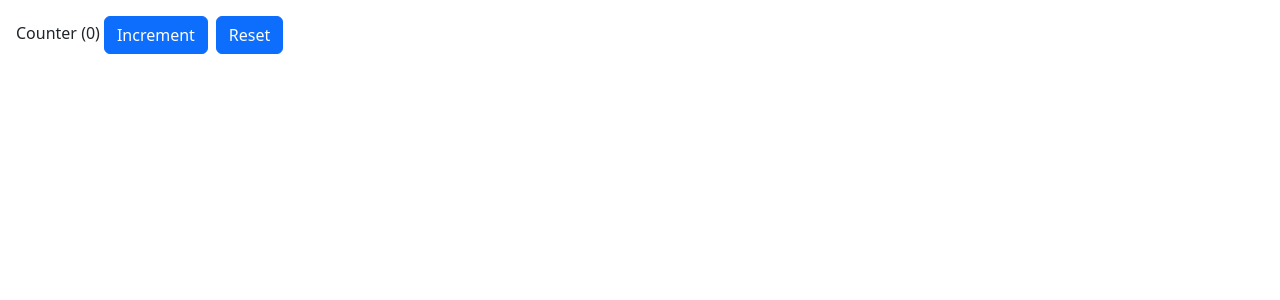
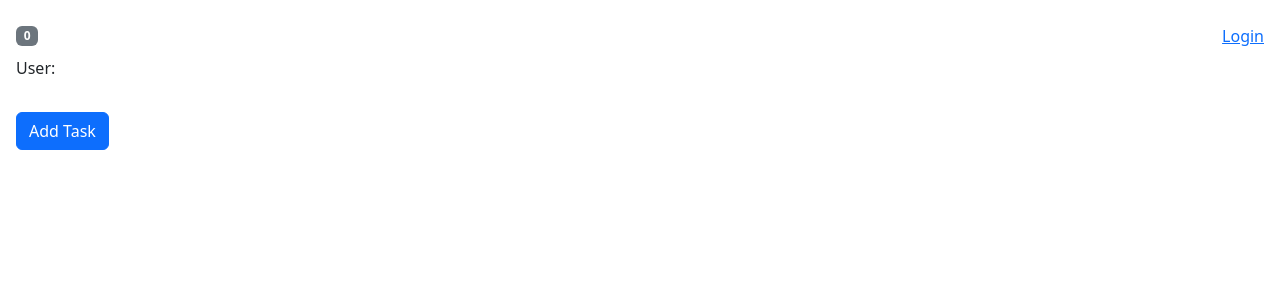
Before and after one commit to LoudShrimp/react-course-part2-starter-main, a React (Vite) app: page / in a window 1280 px wide. Shown: the top 300 px of the page. Built offline with nearby package versions, Linux system fonts and the light colour scheme.

Commit message:
React Context practice

```diff
--- a/src/App.tsx
+++ b/src/App.tsx
@@ -1,14 +1,30 @@
+import { useReducer } from "react";
 import "./App.css";
 import PostList from "./react-query/PostList";
 import TodoForm from "./react-query/TodoForm";
 import TodoList from "./react-query/TodoList";
 import Counter from "./state-management/Counter";
+import LoginStatus from "./state-management/LoginStatus";
+import TaskList from "./state-management/TaskList";
+import tasksReducer from "./state-management/reducers/tasksReducer";
+import { Dispatch } from "react";
+import NavBar from "./state-management/NavBar";
+import HomePage from "./state-management/HomePage";
+import TasksContext from "./state-management/contexts/tasksContext";
+import authReducer from "./state-management/reducers/authReducer";
+import AuthContext from "./state-management/contexts/authContext";
 
 function App() {
+  const [tasks, tasksDispatch] = useReducer(tasksReducer, []);
+  const [user, authDispatch] = useReducer(authReducer, "");
+
   return (
-    <>
-      <Counter />
-    </>
+    <AuthContext.Provider value={{ user, dispatch: authDispatch }}>
+      <TasksContext.Provider value={{ tasks, dispatch: tasksDispatch }}>
+        <NavBar />
+        <HomePage />
+      </TasksContext.Provider>
+    </AuthContext.Provider>
   );
 }
 
--- a/src/routing/NavBar.tsx
+++ b/src/routing/NavBar.tsx
@@ -2,7 +2,7 @@
   return (
     <nav
       className="navbar navbar-expand-lg"
-      style={{ background: '#f0f0f0', marginBottom: '1rem' }}
+      style={{ background: "#f0f0f0", marginBottom: "1rem" }}
     >
       <div className="container-fluid">
         <a className="navbar-brand" href="#">
--- a/src/state-management/LoginStatus.tsx
+++ b/src/state-management/LoginStatus.tsx
@@ -1,14 +1,16 @@
-import { useState } from "react";
+import { useContext, useReducer, useState } from "react";
+import authReducer from "./reducers/authReducer";
+import AuthContext from "./contexts/authContext";
 
 const LoginStatus = () => {
-  const [user, setUser] = useState('');
+  const { user, dispatch } = useContext(AuthContext);
 
   if (user)
     return (
       <>
         <div>
           <span className="mx-2">{user}</span>
-          <a onClick={() => setUser('')} href="#">
+          <a onClick={() => dispatch({ type: "LOGOUT" })} href="#">
             Logout
           </a>
         </div>
@@ -16,7 +18,7 @@
     );
   return (
     <div>
-      <a onClick={() => setUser('mosh.hamedani')} href="#">
+      <a onClick={() => dispatch({ type: "LOGIN", username: "matt" })} href="#">
         Login
       </a>
     </div>
--- a/src/state-management/NavBar.tsx
+++ b/src/state-management/NavBar.tsx
@@ -1,9 +1,13 @@
-import LoginStatus from './LoginStatus';
+import { useContext } from "react";
+import LoginStatus from "./LoginStatus";
+import TasksContext from "./contexts/tasksContext";
 
 const NavBar = () => {
+  const { tasks } = useContext(TasksContext);
+
   return (
     <nav className="navbar d-flex justify-content-between">
-      <span className="badge text-bg-secondary">4</span>
+      <span className="badge text-bg-secondary">{tasks.length}</span>
       <LoginStatus />
     </nav>
   );
--- a/src/state-management/TaskList.tsx
+++ b/src/state-management/TaskList.tsx
@@ -1,21 +1,24 @@
-import { useState } from 'react';
-
-interface Task {
-  id: number;
-  title: string;
-}
+import { useContext, useReducer, useState } from "react";
+import tasksReducer from "./reducers/tasksReducer";
+import TasksContext from "./contexts/tasksContext";
+import AuthContext from "./contexts/authContext";
 
 const TaskList = () => {
-  const [tasks, setTasks] = useState<Task[]>([]);
+  const { tasks, dispatch } = useContext(TasksContext);
+  const { user } = useContext(AuthContext);
 
   return (
     <>
+      <p>User: {user}</p>
       <button
         onClick={() =>
-          setTasks([
-            { id: Date.now(), title: 'Task ' + Date.now() },
-            ...tasks,
-          ])
+          dispatch({
+            type: "ADD",
+            task: {
+              id: Date.now(),
+              title: "Task " + Date.now(),
+            },
+          })
         }
         className="btn btn-primary my-3"
       >
@@ -30,9 +33,7 @@
             <span className="flex-grow-1">{task.title}</span>
             <button
               className="btn btn-outline-danger"
-              onClick={() =>
-                setTasks(tasks.filter((t) => t.id !== task.id))
-              }
+              onClick={() => dispatch({ type: "DELETE", taskId: task.id })}
             >
               Delete
             </button>
--- /dev/null
+++ b/src/state-management/contexts/authContext.ts
@@ -0,0 +1,12 @@
+import { Dispatch } from "react";
+import { AuthAction } from "../reducers/authReducer";
+import React from "react";
+
+interface AuthContextType {
+  user: string;
+  dispatch: Dispatch<AuthAction>;
+}
+
+const AuthContext = React.createContext<AuthContextType>({} as AuthContextType);
+
+export default AuthContext;
--- /dev/null
+++ b/src/state-management/contexts/tasksContext.ts
@@ -0,0 +1,12 @@
+import { Dispatch } from "react";
+import { Task, TaskAction } from "../reducers/tasksReducer";
+import React from "react";
+
+interface TasksContextType {
+  tasks: Task[]
+  dispatch: Dispatch<TaskAction>
+}
+
+const TasksContext = React.createContext<TasksContextType>({} as TasksContextType)
+
+export default TasksContext;
--- /dev/null
+++ b/src/state-management/reducers/authReducer.ts
@@ -0,0 +1,18 @@
+interface LoginAction {
+  type: 'LOGIN';
+  username: string;
+}
+
+interface LogoutAction {
+  type: 'LOGOUT';
+}
+
+export type AuthAction = LoginAction | LogoutAction;
+
+const authReducer = (state: string, action: AuthAction): string => {
+  if (action.type === 'LOGIN') return action.username;
+  if (action.type === 'LOGOUT') return '';
+  return state;
+}
+
+export default authReducer
--- /dev/null
+++ b/src/state-management/reducers/tasksReducer.ts
@@ -0,0 +1,27 @@
+export interface Task {
+  id: number;
+  title: string;
+}
+
+interface AddTask {
+  type: 'ADD';
+  task: Task;
+}
+
+interface DeleteTask {
+  type: 'DELETE';
+  taskId: number;
+}
+
+export type TaskAction = AddTask | DeleteTask;
+
+const tasksReducer = (tasks: Task[], action: TaskAction): Task[] => {
+  switch (action.type) {
+    case 'ADD':
+      return [action.task, ...tasks];
+    case 'DELETE':
+      return tasks.filter(t => t.id !== action.taskId);
+  }
+}
+
+export default tasksReducer;
```
